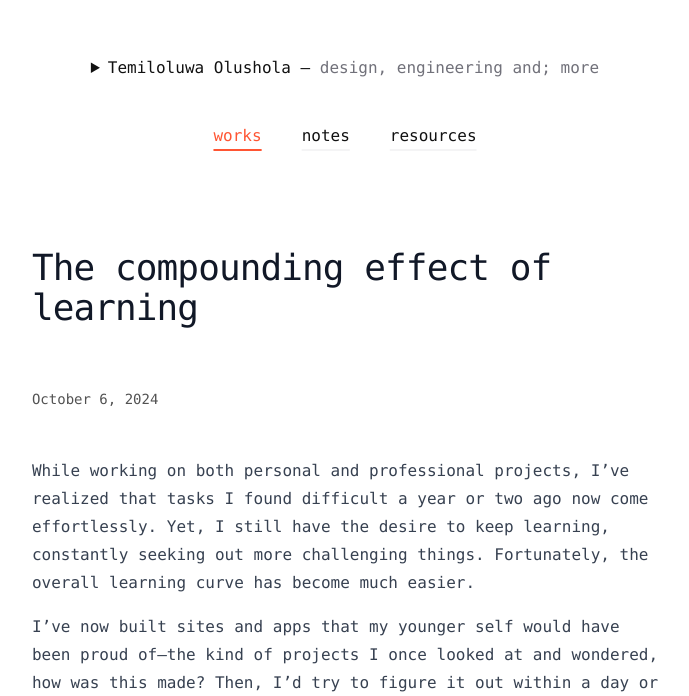
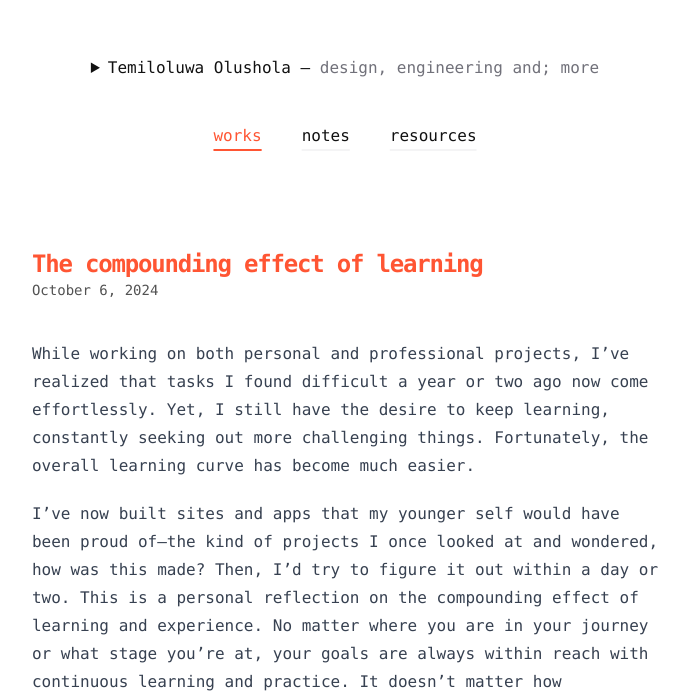
Before and after one commit to JohnOlushola/portfolio, a Next.js app: page /notes/compounding-effect-learning in a window 1280 px wide. Shown: the part 104-800 px from the top of the page, without its empty margins (295-984 px from the left). Built offline with nearby package versions, Linux system fonts and the light colour scheme.

Commit message:
feat: styling edits checkpoint

```diff
--- a/src/app/layout.tsx
+++ b/src/app/layout.tsx
@@ -12,11 +12,11 @@ interface LayoutProps {
 export default function layout({ children }: LayoutProps) {
   return (
     <html>
-      <body className="relative container">
+      <body>
         <PageHead />
         <Analytics />
         <Header />
-        <main className="my-20">{children}</main>
+        <main className="my-20 container">{children}</main>
       </body>
     </html>
   );
--- a/src/app/notes/[slug]/page.tsx
+++ b/src/app/notes/[slug]/page.tsx
@@ -93,15 +93,15 @@ export default async function Page({ params }: PageProps) {
         }}
       />
 
-      <article className="prose mx-auto mb-10">
-        <h1 className="title font-semibold text-2xl tracking-tighter">
+      <div className="mx-auto text-accent mb-10 max-w-[65ch]">
+        <h1 className="title text-2xl font-semibold tracking-tighter mb-0">
           {post.metadata.title}
         </h1>
-        <div className="flex justify-between items-center mt-2 mb-8 text-sm">
-          <p className="text-sm text-neutral-600 dark:text-neutral-400">
-            {formatDate(post.metadata.publishedAt)}
-          </p>
-        </div>
+        <p className="text-sm text-neutral-600 dark:text-neutral-400">
+          {formatDate(post.metadata.publishedAt)}
+        </p>
+      </div>
+      <article className="prose dark:prose-invert mx-auto">
         <CustomMDX source={post.content} />
       </article>
     </section>
--- a/src/app/notes/page.tsx
+++ b/src/app/notes/page.tsx
@@ -9,7 +9,7 @@ export default function Notes() {
   );
 
   return (
-    <ol className="space-y-4 mx-auto lg:w-[80vw] list-decimal">
+    <ol className="space-y-4 mx-auto w-full lg:w-[80vw] list-decimal">
       {notes.map(({ slug, metadata }) => (
         <li key={slug}>
           <Link href={`/notes/${slug}`} className="flex flex-col space-y-1">
--- a/src/app/notes/posts/state-machines.mdx
+++ b/src/app/notes/posts/state-machines.mdx
@@ -4,7 +4,7 @@ publishedAt: '2025-02-14'
 summary: A simplified introduction to state machines
 ---
 
-# What is a state machine?
+## What is a state machine?
 
 > A state machine is a mathematical abstraction used to design algorithms. A state machine reads a set of inputs and changes to a different state based on those inputs.
 
--- a/src/styles/globals.css
+++ b/src/styles/globals.css
@@ -80,6 +80,10 @@
       --sh-keyword: #f47067;
       --sh-string: #0fa295;
     }
+
+    html {
+      color-scheme: dark;
+    }
   }
 }
 
@@ -110,13 +114,8 @@ body {
 }
 
 /* MDX */
-.prose {
-  @apply mx-auto;
-}
-
 .prose .anchor {
   @apply absolute invisible no-underline;
-
   margin-left: -1em;
   padding-right: 0.5em;
   width: 80%;
@@ -168,7 +167,7 @@ body {
 }
 
 .prose h1 {
-  @apply text-4xl font-medium tracking-tight mt-6 mb-2;
+  @apply text-3xl font-medium tracking-tight mt-6 mb-2;
 }
 
 .prose h2 {
--- a/tailwind.config.js
+++ b/tailwind.config.js
@@ -1,6 +1,6 @@
 /** @type {import('tailwindcss').Config} */
 module.exports = {
-  darkMode: ["class"],
+  darkMode: ["media"],
   content: [
     "./src/pages/**/*.{ts,tsx}",
     "./src/components/**/*.{ts,tsx}",
```
Also changed, not shown: src/mdx-components.tsx (+0 -30 lines).
